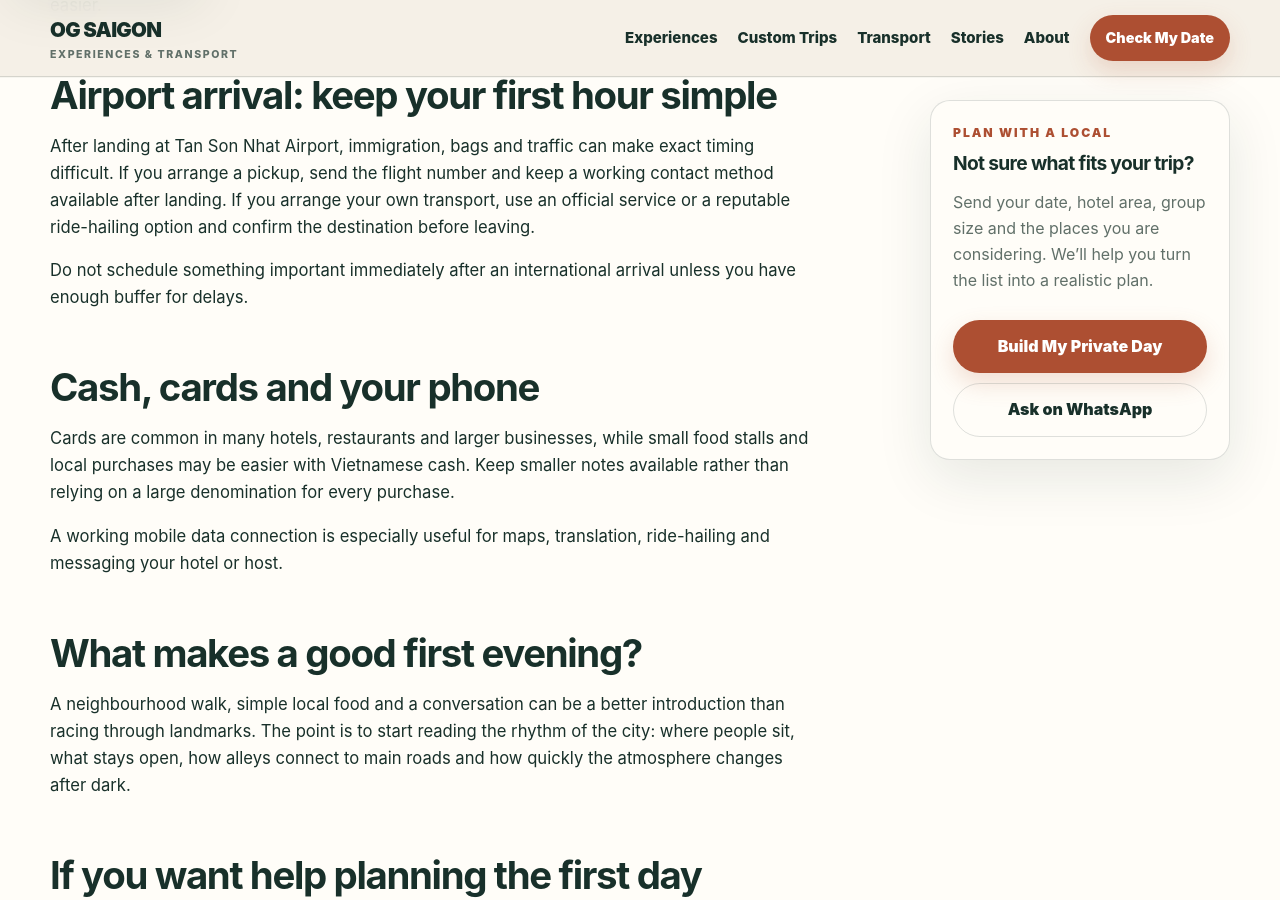
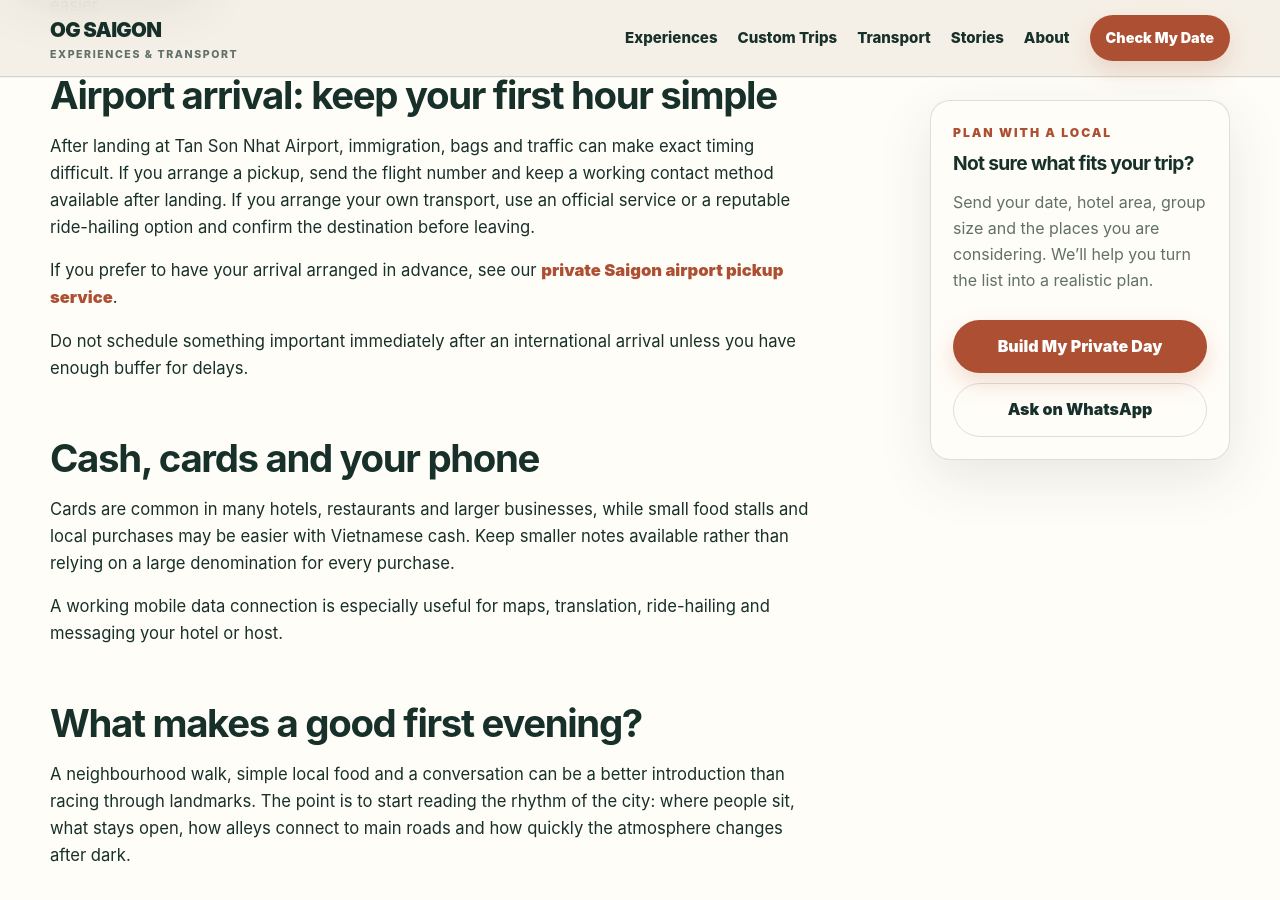
Before and after one commit to DSG2025/DSG2025.github.io, a Jekyll site: the page built from _stories/first-day-in-saigon.md, in a window 1280 px wide and 900 px high, scrolled down 2790 px. Built offline with Jekyll 4.4.1, drawn with Linux system fonts in a browser that asks for light colours.

Commit message:
SEO: add contextual airport pickup internal link

```diff
--- a/_stories/first-day-in-saigon.md
+++ b/_stories/first-day-in-saigon.md
@@ -47,6 +47,7 @@ side_secondary_whatsapp: true
 <p>If you plan a historical site such as Cu Chi, remember that much of the visit is outdoors. If you plan a city day, alternating between streets, cafés, museums and transport can make the pace easier.</p>
 <h2>Airport arrival: keep your first hour simple</h2>
 <p>After landing at Tan Son Nhat Airport, immigration, bags and traffic can make exact timing difficult. If you arrange a pickup, send the flight number and keep a working contact method available after landing. If you arrange your own transport, use an official service or a reputable ride-hailing option and confirm the destination before leaving.</p>
+<p>If you prefer to have your arrival arranged in advance, see our <a class="text-link" href="/transport/">private Saigon airport pickup service</a>.</p>
 <p>Do not schedule something important immediately after an international arrival unless you have enough buffer for delays.</p>
 <h2>Cash, cards and your phone</h2>
 <p>Cards are common in many hotels, restaurants and larger businesses, while small food stalls and local purchases may be easier with Vietnamese cash. Keep smaller notes available rather than relying on a large denomination for every purchase.</p>
```
